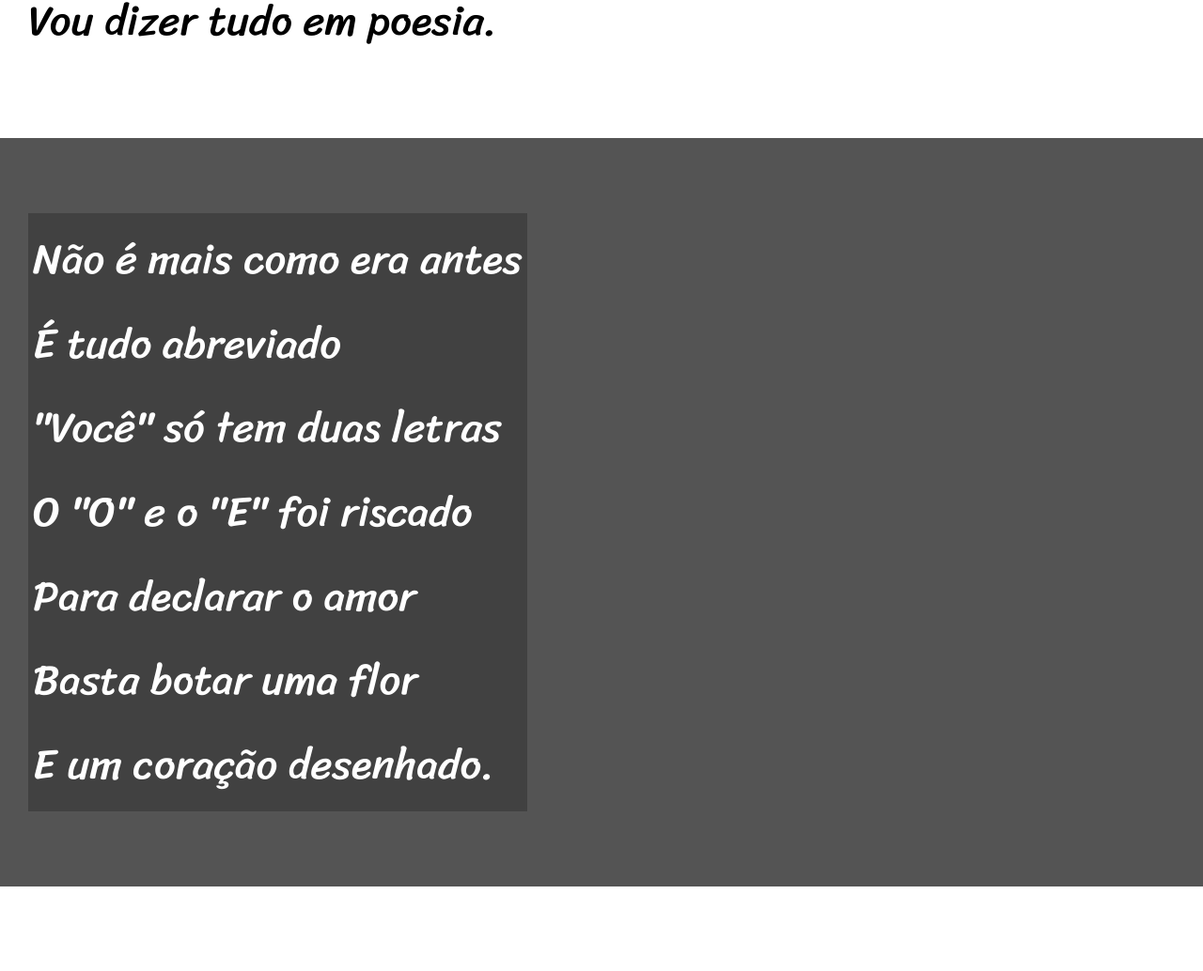
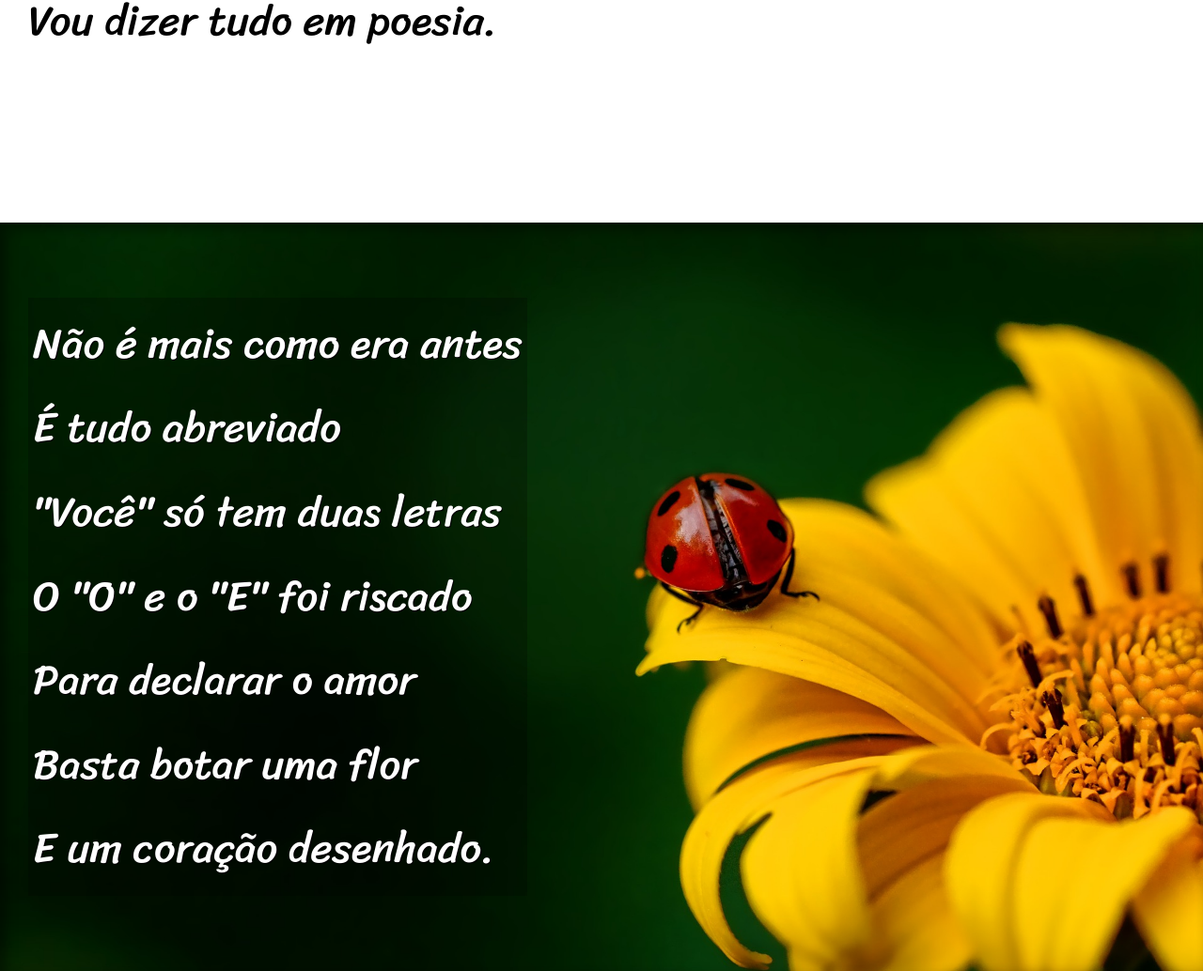
Before and after one commit to Alexandre-CES/projeto-cordel, a plain HTML site: page index.html in a window 1280 px wide. Shown: the part 900-1934 px from the top of the page at 94% size. Drawn offline with Linux system fonts and the light colour scheme.

Commit message:
configurações finais e parallax

```diff
--- a/index.html
+++ b/index.html
@@ -24,7 +24,7 @@
         </p>
     </section>
 
-    <section class="imagem">
+    <section class="imagem" id="img01">
         <p>
             Não é mais como era antes<br>
             É tudo abreviado<br>
@@ -58,7 +58,7 @@
         </p>
     </section>
 
-    <section class="imagem">
+    <section class="imagem" id="img02">
         <p>
             Tenho saudade das cartas<br>
             Escritas com a própria mão<br>
--- a/style.css
+++ b/style.css
@@ -57,6 +57,10 @@ section{
     font-size: 3.5vw;
 }
 
+section > p {
+    padding-bottom: 2em;
+}
+
 section.normal{
     background-color: white;
     color: black;
@@ -65,12 +69,25 @@ section.normal{
 section.imagem{
     background-color: rgba(0, 0, 0, 0.5);
     color: white;
+    box-shadow: inset 6px 6px 13px rgba(0, 0, 0, 0.452);
+    background-size: cover;
+    background-attachment: fixed; /*Parallax*/
 }
 
 section.imagem > p{
     display: inline-block;
     background-color: rgba(0, 0, 0, 0.233);
     padding: 5px;
+    text-shadow: 1px 1px 0px black;
+}
+
+section#img01{
+    background-image: url(imagens/background001.jpg);
+    background-position: right center;
+}
+
+section#img02{
+    background-image: url(imagens/background002.jpg);
 }
 
 footer{
```
